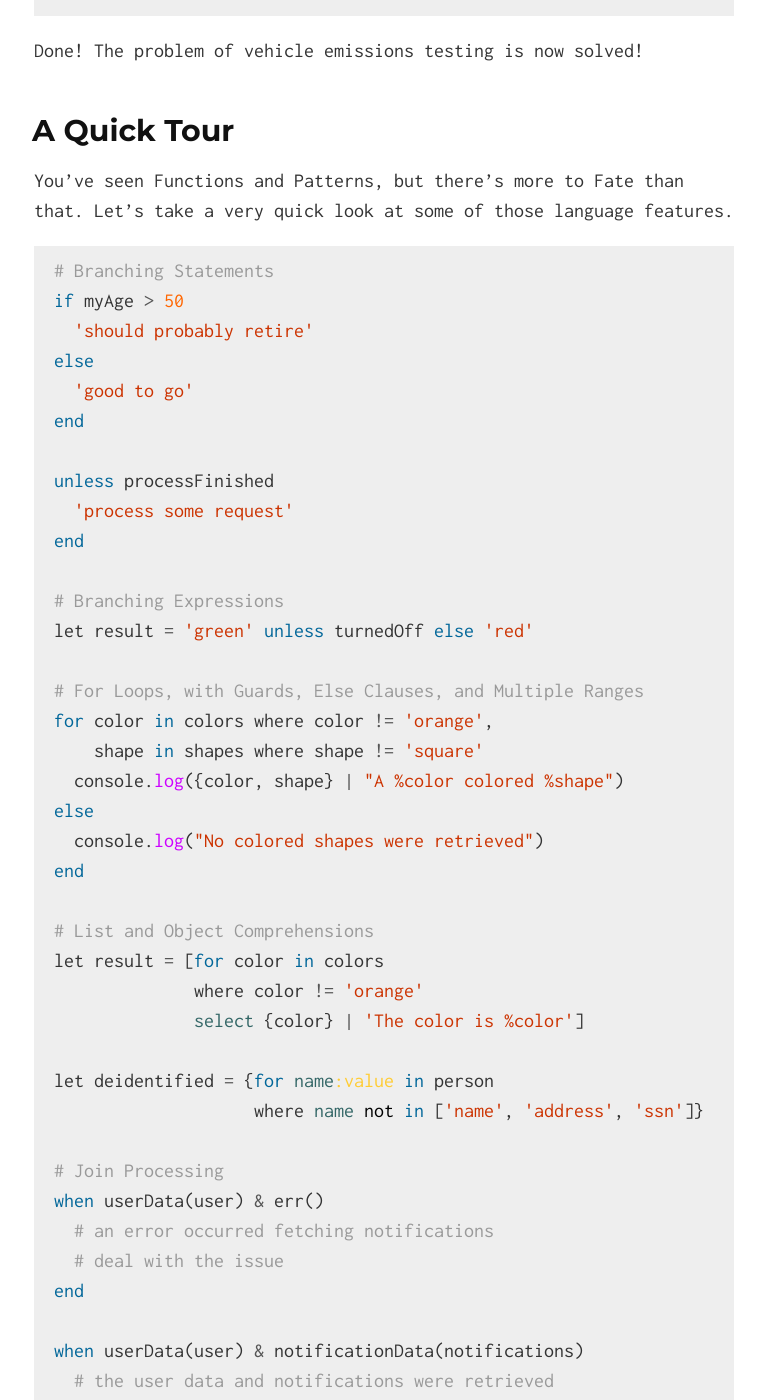
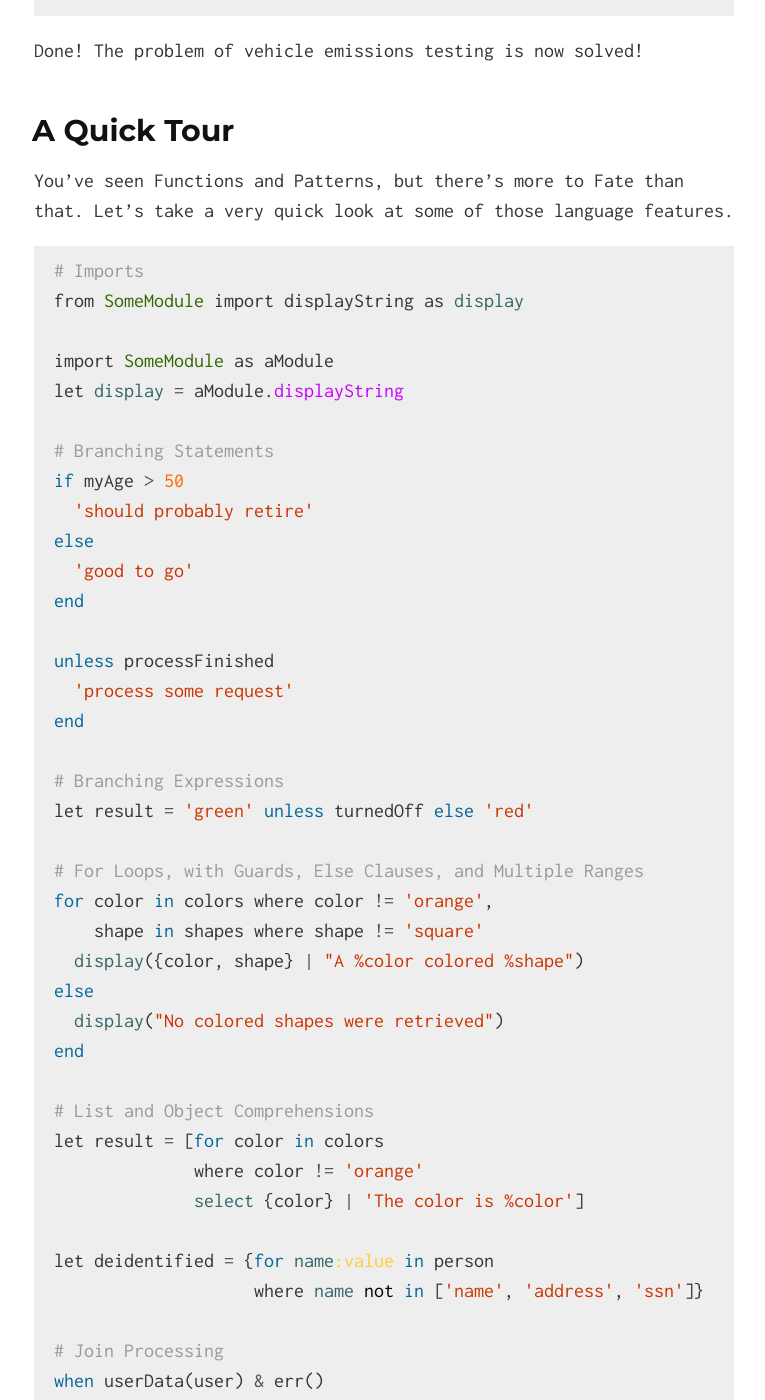
Before and after one commit to kode4food/fate-lang, a Jekyll site: the page built from index.md, in a window 1280 px wide and 1400 px high, scrolled down 2044 px. Shown: the whole window, without its empty margins (256-1021 px from the left). Built offline with Jekyll 4.4.1, drawn with Linux system fonts in a browser that asks for light colours; Markdown is read by kramdown in place of the engine named in the settings; some of the changed text lies outside the part shown.

Commit message:
import/export demo

````diff
--- a/index.md
+++ b/index.md
@@ -62,6 +62,12 @@
 You've seen Functions and Patterns, but there's more to Fate than that.  Let's take a very quick look at some of those language features.
 
 ```ruby
+# Imports
+from SomeModule import displayString as display
+
+import SomeModule as aModule
+let display = aModule.displayString
+
 # Branching Statements
 if myAge > 50
   'should probably retire'
@@ -79,9 +85,9 @@
 # For Loops, with Guards, Else Clauses, and Multiple Ranges
 for color in colors where color != 'orange',
     shape in shapes where shape != 'square'
-  console.log({color, shape} | "A %color colored %shape")
+  display({color, shape} | "A %color colored %shape")
 else
-  console.log("No colored shapes were retrieved")
+  display("No colored shapes were retrieved")
 end
 
 # List and Object Comprehensions
@@ -102,6 +108,9 @@
   # the user data and notifications were retrieved
   # do something about that
 end
+
+# Exporting from a module
+export calculateVehicleEmissions as calculate
 ```
 
 ## How to Install and Use
````
